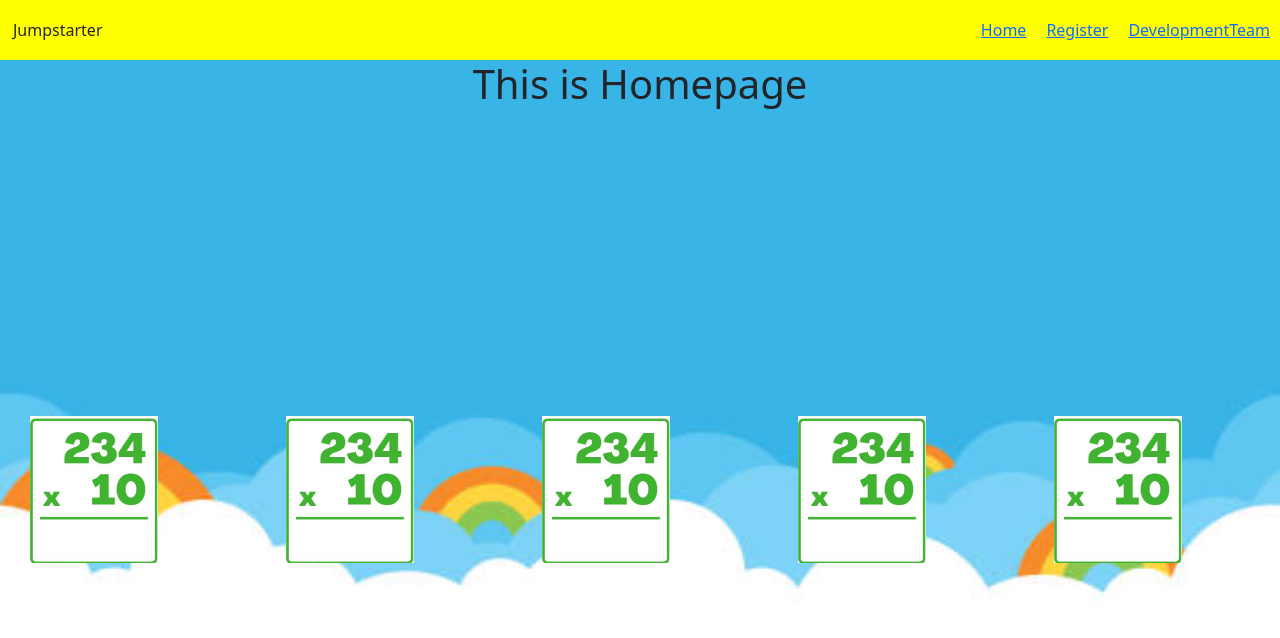
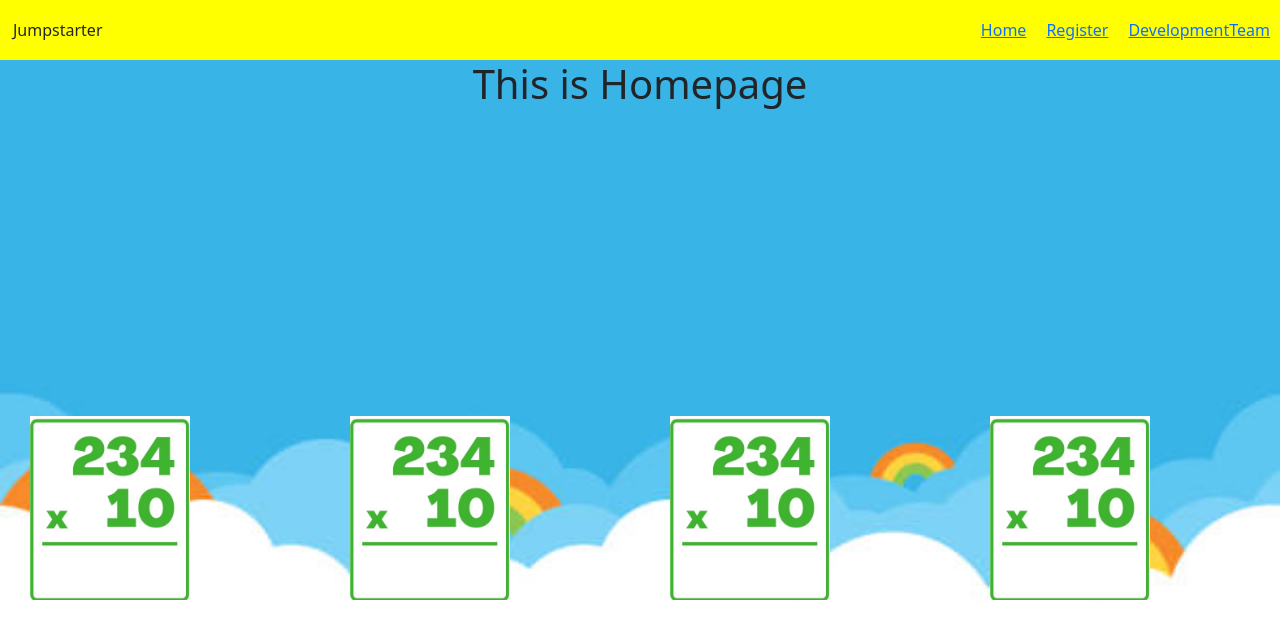
Before and after one commit to jumpstarter3390/frontend, a React (Create React App) app: page / in a window 1280 px wide. Shown: the top 638 px of the page. Built offline with nearby package versions, Linux system fonts and the light colour scheme.

Commit message:
removed first grade in Home.js file

```diff
--- a/src/Home.js
+++ b/src/Home.js
@@ -10,7 +10,6 @@ const Home = () => {
         <h1 className="text-5xl text-center">This is Homepage</h1>
 
         <div className="layout">
-          <Link to="/first" className="FirstGrade"><img src={Image} /> </Link>
           <Link to="/second" className="SecondGrade"><img src={Image} /> </Link>
           <Link to="/third" className="ThirdGrade"><img src={Image} /> </Link>
           <Link to="/fourth" className="FourthGrade"><img src={Image} /> </Link>
```
